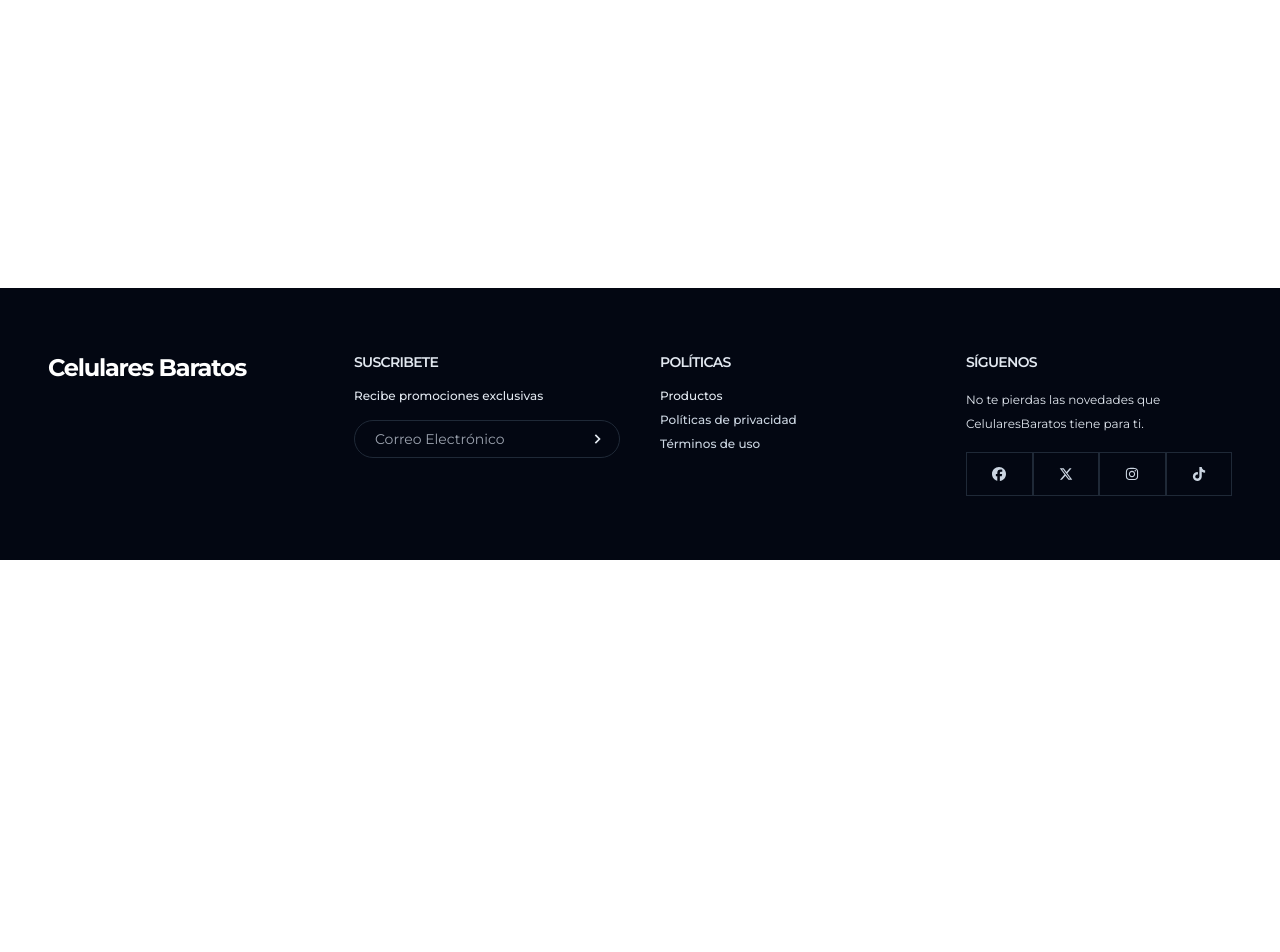
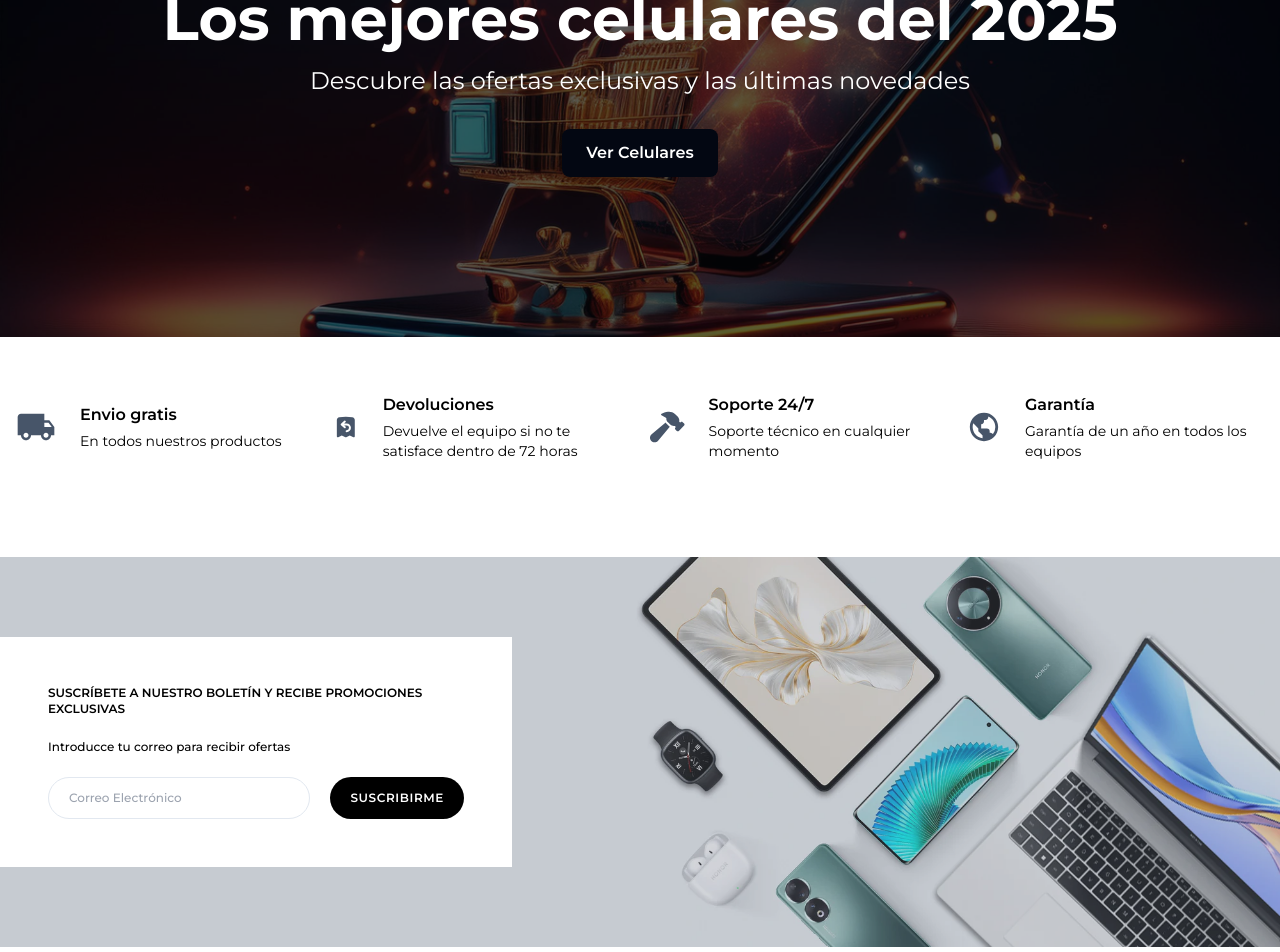
Before and after one commit to yerald0108/celularesbaratos-ecommerce, a React (Vite) app: page / in a window 1280 px wide. Shown: the part 240-1192 px from the top of the page. Before the commit the page ends 800 px from the top, so only its background shows below. Built offline with nearby package versions, Linux system fonts and the light colour scheme.

Commit message:
end-feature

```diff
--- /dev/null
+++ b/src/components/home/Banner.tsx
@@ -0,0 +1,32 @@
+import { Link } from "react-router-dom";
+
+export const Banner = () => {
+    return (
+        <div className="relative bg-gray-900 text-white">
+            <div
+                className="absolute inset-0 bg-cover bg-center opacity-70 h-full"
+                style={{ backgroundImage: 'url(/img/img-banner.jpg)' }}
+            />
+
+            <div className="absolute inset-0 bg-black opacity-50"/>
+
+            <div className="relative z-10 flex flex-col items-center justify-center py-20 px-4 text-center lg:py-40 lg:px-8">
+                <h1 className="text-4xl font-bold mb-4 lg:text-6xl">
+                    Los mejores celulares del 2025
+                </h1>
+
+                <p className="text-lg mb-8 lg:text-2xl">
+                    Descubre las ofertas exclusivas y las últimas novedades
+                </p>
+
+                <Link
+                    to='/celulares'
+                    className="bg-gray-950 hover:bg-gray-900 text-white font-semibold py-3 px-6 rounded-lg shadow-lg transition duration-300
+                    ease-in-out"
+                >
+                    Ver Celulares
+                </Link>
+            </div>
+        </div>
+    );
+};
--- /dev/null
+++ b/src/components/home/FeatureGrid.tsx
@@ -0,0 +1,46 @@
+import { BiWorld } from "react-icons/bi";
+import { FaHammer } from "react-icons/fa6";
+import { HiMiniReceiptRefund } from "react-icons/hi2";
+import { MdLocalShipping } from "react-icons/md";
+
+export const FeatureGrid = () => {
+    return (
+        <div className="grid grid-cols-2 gap-8 mt-6 mb-16 lg:grid-cols-4 lg:gap-5">
+            <div className="flex items-center gap-6">
+                <MdLocalShipping size={40} className="text-slate-600"/>
+
+                <div className="space-y-1">
+                    <p className="font-semibold">Envio gratis</p>
+                    <p className="text-sm">En todos nuestros productos</p>
+                </div>
+            </div>
+
+            <div className="flex items-center gap-6">
+                <HiMiniReceiptRefund size={40} className="text-slate-600"/>
+
+                <div className="space-y-1">
+                    <p className="font-semibold">Devoluciones</p>
+                    <p className="text-sm">Devuelve el equipo si no te satisface dentro de 72 horas</p>
+                </div>
+            </div>
+
+            <div className="flex items-center gap-6">
+                <FaHammer size={40} className="text-slate-600"/>
+
+                <div className="space-y-1">
+                    <p className="font-semibold">Soporte 24/7</p>
+                    <p className="text-sm">Soporte técnico en cualquier momento</p>
+                </div>
+            </div>
+
+            <div className="flex items-center gap-6">
+                <BiWorld size={40} className="text-slate-600"/>
+
+                <div className="space-y-1">
+                    <p className="font-semibold">Garantía</p>
+                    <p className="text-sm">Garantía de un año en todos los equipos</p>
+                </div>
+            </div>
+        </div>
+    );
+};
--- /dev/null
+++ b/src/components/home/Newsletter.tsx
@@ -0,0 +1,35 @@
+export const Newsletter = () => {
+    return (
+        <div className="relative bg-gray-500 text-white py-20">
+            <div
+                className="absolute inset-0 bg-cover bg-center opacity-70 h-full"
+                style={{ backgroundImage: 'url(/img/background-newsletter.webp)' }}
+            />
+
+            <div className="container z-10 relative p-5 md:p-0">
+                <div className="w-full text-black bg-white p-12 space-y-5 md:w-[50%] lg:w-[40%]">
+                    <p className="text-xs uppercase font-semibold">
+                        Suscríbete a nuestro boletín y recibe promociones
+                        exclusivas
+                    </p>
+
+                    <p className="text-xs font-medium w-[80%] leading-5">
+                        Introducce tu correo para recibir ofertas
+                    </p>
+
+                    <form className="flex flex-col gap-5 xl:flex-row">
+                        <input
+                            type="email"
+                            className="border border-slate-200 focus:outline-none rounded-full py-3 px-5 w-full text-xs font-medium"
+                            placeholder="Correo Electrónico"
+                        />
+
+                    <button className="bg-black text-white font-semibold rounded-full uppercase tracking-wider py-3 text-xs xl:px-5">
+                        Suscribirme
+                    </button>
+                    </form>
+                </div>
+            </div>
+        </div>
+    );
+};
--- /dev/null
+++ b/src/components/home/ProductGrid.tsx
@@ -0,0 +1,3 @@
+export const ProductGrid = () => {
+    return <div>ProductGrid</div>;
+};
--- a/src/layouts/RootLayouts.tsx
+++ b/src/layouts/RootLayouts.tsx
@@ -1,16 +1,25 @@
-import { Outlet } from "react-router-dom"
+import { Outlet, useLocation } from "react-router-dom"
 import { Navbar } from "../components/shared/Navbar";
 import { Footer } from "../components/shared/Footer";
+import { Banner } from "../components/home/Banner";
+import { Newsletter } from "../components/home/Newsletter";
 
 export const RootLayout = () => {
+
+    const { pathname } = useLocation();
+
     return (
         <div className="h-screen flex flex-col font-montserrat">
             <Navbar />
+
+            {pathname === '/' && <Banner /> }
 
             <main className="container my-8 flex-1">
                 <Outlet />
             </main>
 
+            {pathname === '/' && <Newsletter />}
+
             <Footer />
         </div>
     );
--- /dev/null
+++ b/src/pages/AboutPage.tsx
@@ -0,0 +1,3 @@
+export const AboutPage = () => {
+    return <div>AboutPage</div>;
+};
--- /dev/null
+++ b/src/pages/CellPhonesPage.tsx
@@ -0,0 +1,3 @@
+export const CellPhonesPage = () => {
+    return <div>CellPhonesPage</div>;
+};
--- /dev/null
+++ b/src/pages/HomePage.tsx
@@ -0,0 +1,9 @@
+import { FeatureGrid } from "../components/home/FeatureGrid";
+
+export const HomePage = () => {
+    return (
+        <div>
+            <FeatureGrid />
+        </div>
+    )
+};
--- /dev/null
+++ b/src/pages/index.ts
@@ -0,0 +1,3 @@
+export * from "./HomePage";
+export * from "./CellPhonesPage";
+export * from "./AboutPage";
```
Also changed, not shown: src/router/index.tsx (+4 -3 lines).
